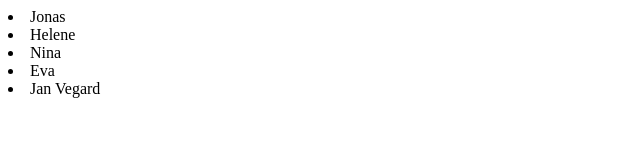
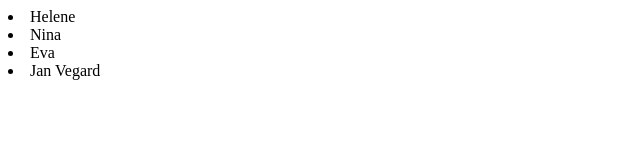
Before and after one commit to ThereseCamK/ThereseTesterForskjelligeTing, a plain HTML site: page index.html in a window 1280 px wide. Shown: the whole page, without its empty margins (0-640 px from the left). Drawn offline with Linux system fonts and the light colour scheme.

Commit message:
07.01.2022

```diff
--- a/index.html
+++ b/index.html
@@ -16,7 +16,7 @@
         //Model
 
         const model = {
-            personer:[ 'Jonas', 'Helene', 'Nina', 'Eva', 'Jan Vegard']
+            personer:[  'Helene', 'Nina', 'Eva', 'Jan Vegard']
         }
 
         show();
```
